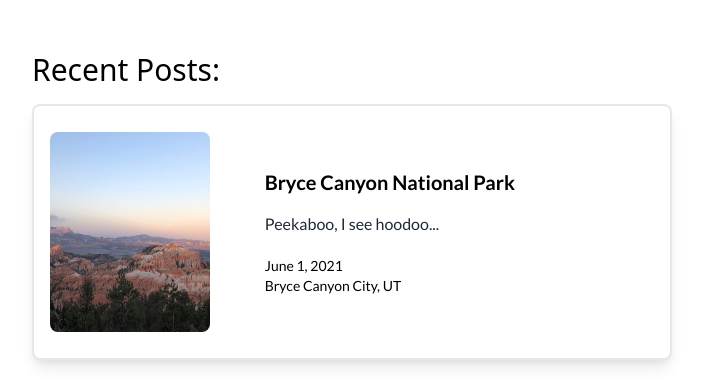
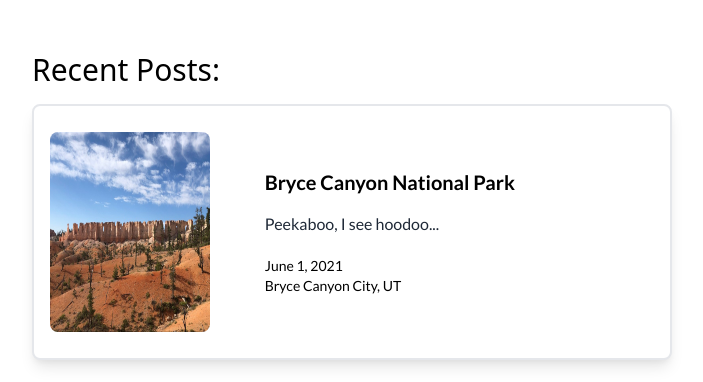
Before and after one commit to boyloe/wanderlump-website, a Next.js app: page / in a window 1280 px wide. Shown: the part 1100-1482 px from the top of the page, without its empty margins (288-991 px from the left). Built offline with nearby package versions, Linux system fonts and the light colour scheme; a web font is replaced by a local one.

Commit message:
change thumb image for bryce

```diff
--- a/pages/index.tsx
+++ b/pages/index.tsx
@@ -39,7 +39,7 @@ export default function Index(): ReactElement {
               date="June 1, 2021"
               location="Bryce Canyon City, UT"
               href="/posts/bryce-canyon"
-              thumbImage="/images/posts/bryce-canyon/bryce-canyon-panoramic-view-1196.JPG"
+              thumbImage="/images/posts/bryce-canyon/bryce-canyon-hoodoo-wall-1261.JPG"
               altText="Bryce Canyon National Park"
               preview="Peekaboo, I see hoodoo..."
             />
--- a/pages/posts/index.tsx
+++ b/pages/posts/index.tsx
@@ -154,7 +154,7 @@ export default function posts(): ReactElement {
           date="June 1, 2021"
           location="Bryce Canyon City, UT"
           href="/posts/bryce-canyon"
-          thumbImage="/images/posts/bryce-canyon/bryce-canyon-panoramic-view-1196.JPG"
+          thumbImage="/images/posts/bryce-canyon/bryce-canyon-hoodoo-wall-1261.JPG"
           altText="Bryce Canyon National Park"
           preview="Peekaboo, I see hoodoo..."
         />
```
